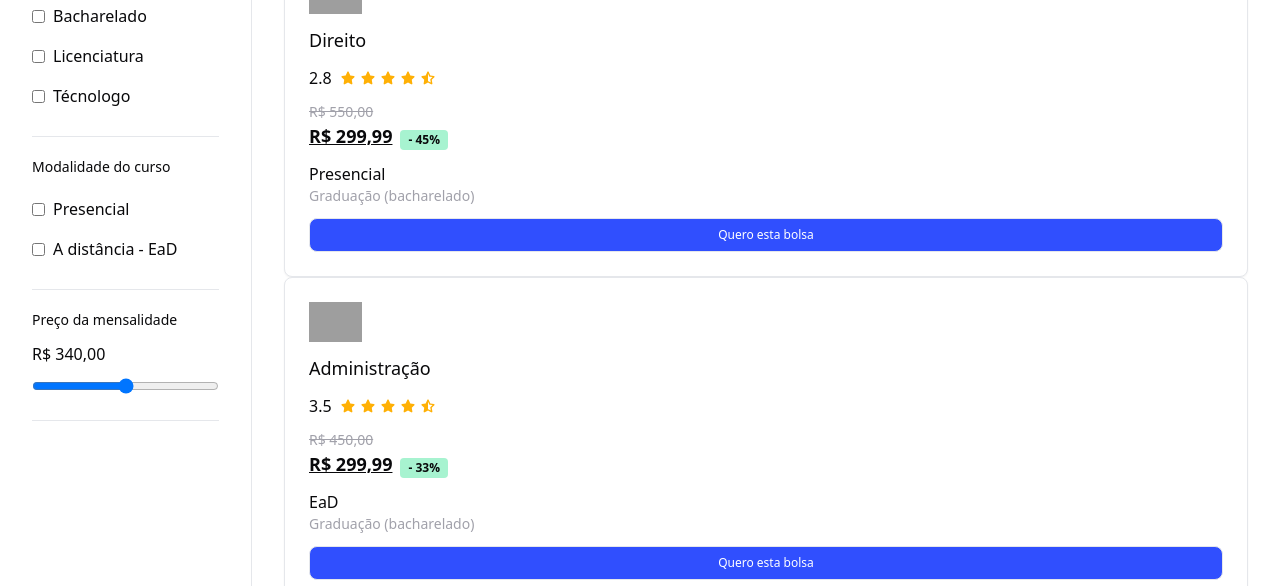
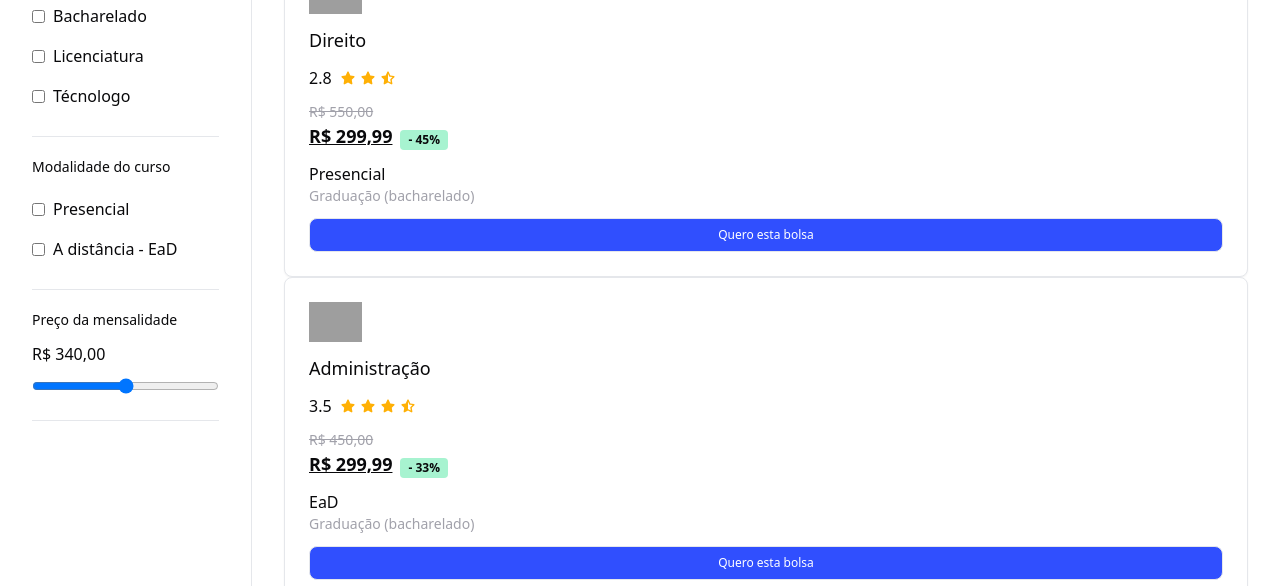
Before and after one commit to MariaClaraCoutoLorena/DesafioQueroEducacao, a Vue app: page / in a window 1280 px wide. Shown: the part 214-800 px from the top of the page. Built offline with nearby package versions, Linux system fonts and the light colour scheme; data requests are answered from the project's data file; grey boxes are pictures that could not be loaded.

Commit message:
ajuste de visualização de rating

```diff
--- a/src/components/QRating.vue
+++ b/src/components/QRating.vue
@@ -17,11 +17,13 @@ defineProps<{
     {{ rating }}
   </QText>
   <div class="flex items-center space-x-1 text-yellow-500">
-    <QIconStar />
-    <QIconStar />
-    <QIconStar />
-    <QIconStar />
-    <QIconStar half />
+    <QIconStar
+      v-for="n in Math.floor(rating)"
+      :key="n"
+    />
+    <QIconStar half
+      v-if=" rating - Math.floor(rating) > 0"
+    />
   </div>
 </div>
 </template>
```
Also changed, not shown: 1 other file (tests, documents, lock files or other folders).
